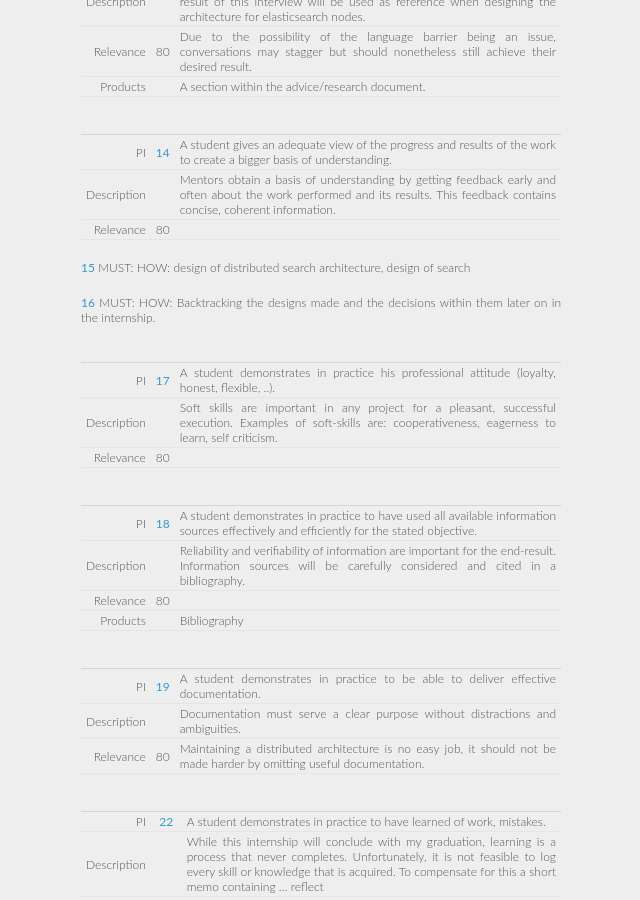
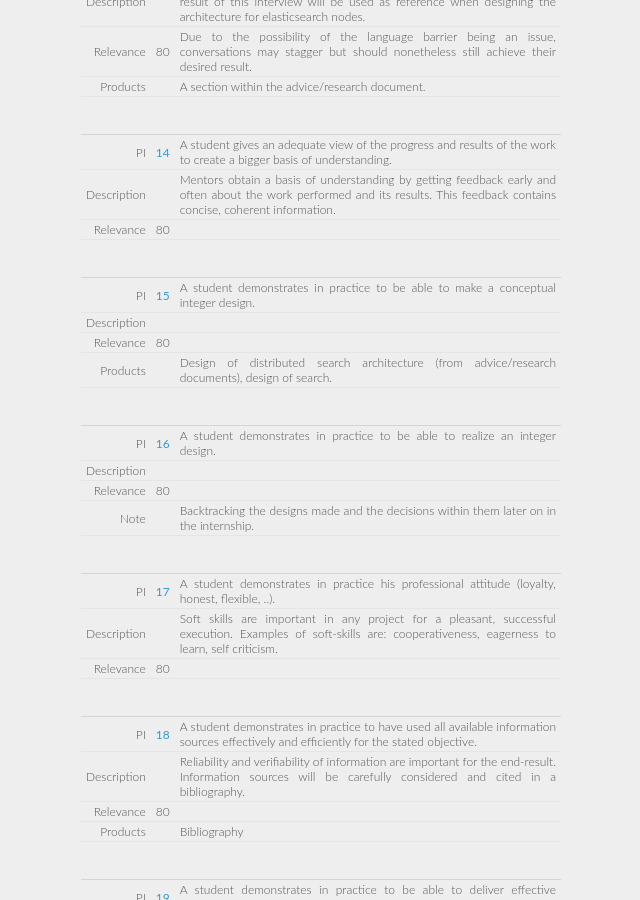
Before and after one commit to xeago/gradblog, a Jekyll site: the page built from graduation/performance-plan.md, in a window 1280 px wide and 900 px high, scrolled down 2349 px. Shown: the whole window, without its empty margins (319-959 px from the left). Built offline with Jekyll 4.4.1, drawn with Linux system fonts in a browser that asks for light colours; Markdown is read by kramdown in place of the engine named in the settings.

Commit message:
Add PI's that are not done yet

```diff
--- a/graduation/performance-plan.md
+++ b/graduation/performance-plan.md
@@ -116,14 +116,19 @@ PI          | [14][PI14]| A student gives an adequate view of the progress and r
 Description |           | Mentors obtain a basis of understanding by getting feedback early and often about the work performed and its results. This feedback contains concise, coherent information.
 Relevance   | 80        |
 
+  |         |
+-:|:-------:|-----------|
+PI          | [15][PI15]| A student demonstrates in practice to be able to make a conceptual integer design.
+Description |           |
+Relevance   | 80        |
+Products    |           | Design of distributed search architecture (from advice/research documents), design of search.
 
-[15][PI15]
-    MUST:
-    HOW:    design of distributed search architecture, design of search
-
-[16][PI16]
-    MUST:
-    HOW:    Backtracking the designs made and the decisions within them later on in the internship.
+  |         |
+-:|:-------:|-----------|
+PI          | [16][PI16]| A student demonstrates in practice to be able to realize an integer design.
+Description |           |
+Relevance   | 80        |
+Note        |           | Backtracking the designs made and the decisions within them later on in the internship.
 
   |         |
 -:|:-------:|-----------|
```
